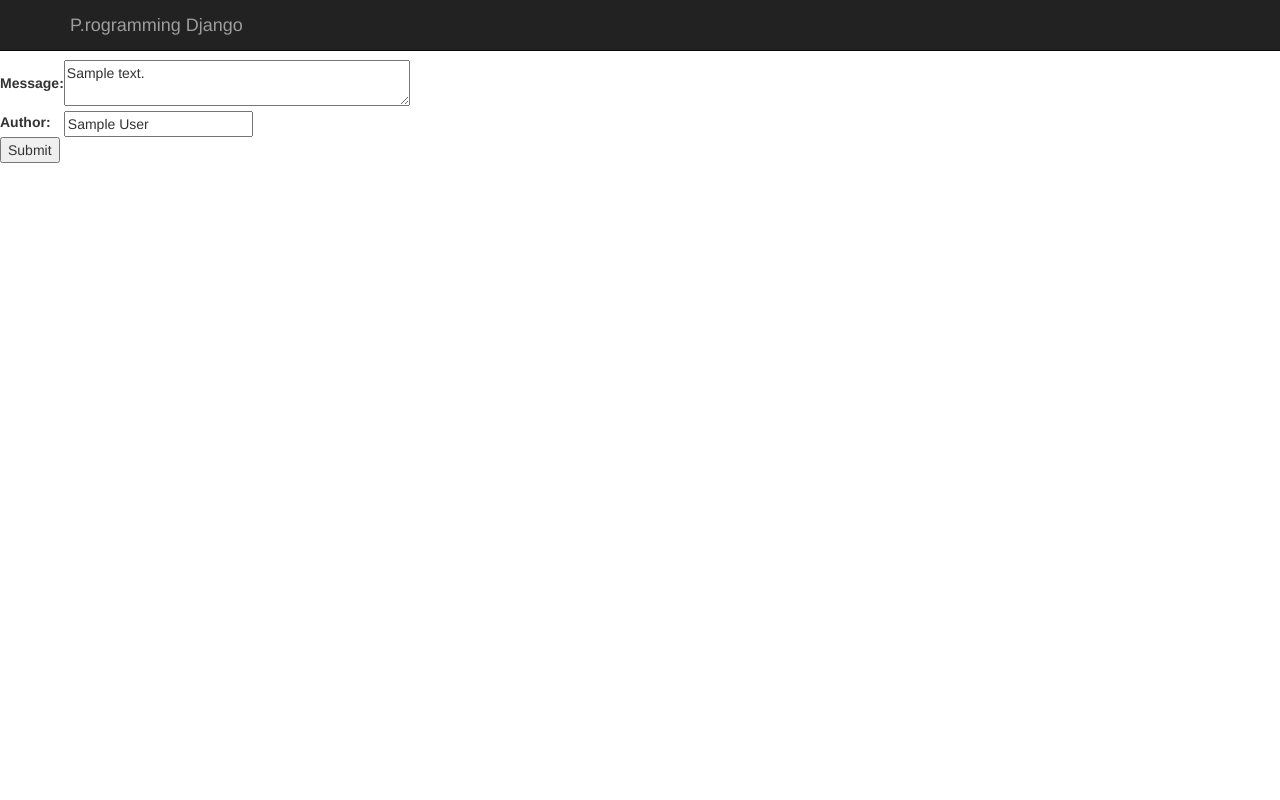
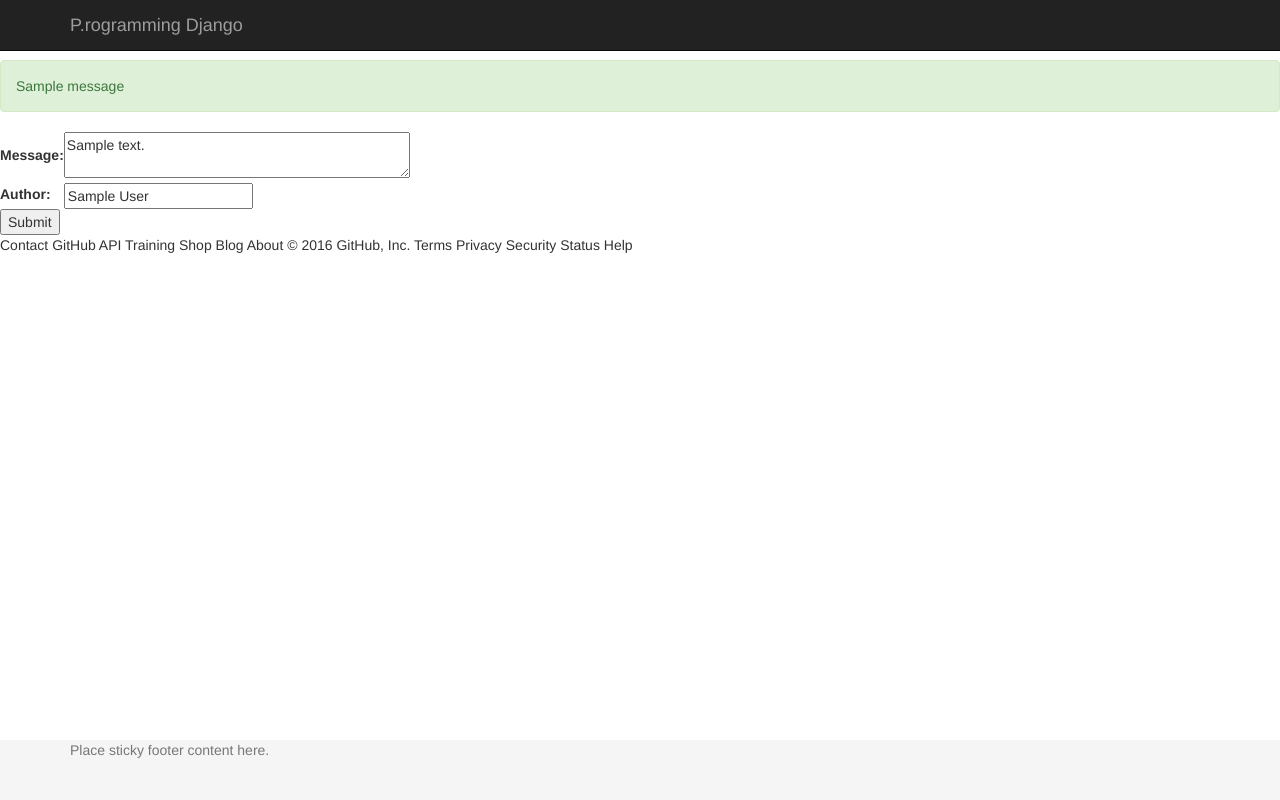
Before and after one commit to saintexupery/programming-5th, a Django app: page /blog/1/1/edit/ in a window 1280 px wide. Run offline with Django 3.2, Linux system fonts and the light colour scheme; tables that the repository leaves empty hold one stand-in row (values such as "Sample post"); one stand-in notice (Sample message) is shown; parts of the project's set-up code (start-up, migrations or seed data) failed here and were passed over; some libraries are stand-ins or nearby versions.

Commit message:
messages 기능 추가

```diff
--- a/blog/templates/blog/base.html
+++ b/blog/templates/blog/base.html
@@ -3,7 +3,7 @@
 <head>
 <meta charset="utf-8" />
 <meta name="viewport" content="width=device-width,initial-scale=1.0,minimum-scale=1.0,maximum-scale=1.0,user-scalable=no" />
-<title>P.rogramming Blog</title>
+<title>{% block title %}P.rogramming Blog{% endblock %}</title>
 <link rel="stylesheet" href="https://maxcdn.bootstrapcdn.com/bootstrap/3.3.6/css/bootstrap.min.css" />
 <style>
 body {
@@ -23,6 +23,11 @@ body {
   height: 60px;
   background-color: #f5f5f5;
 }
+.alert-debug {
+    background-color: #eeeeee;
+    border-color: #eeeeee;
+    color: #333;
+}
 </style>
 </head>
 <body>
@@ -35,9 +40,24 @@ body {
     </div>
 </div>
 
+{% if messages %}
+  {% for message in messages %}
+    <div class="alert alert-{{ message.tags }}">
+      {{ message }}
+    </div>
+  {% endfor %}
+{% endif %}
+
 {% block content %}
+{% endblock %}
 
-{% endblock %}
+<div class="footer">
+    <div class="container">
+        <p class="text-muted">Place sticky footer content here.</p>
+    </div>
+</div>
 
 </body>
 </html>
+Contact GitHub API Training Shop Blog About
+© 2016 GitHub, Inc. Terms Privacy Security Status Help
--- a/blog/views.py
+++ b/blog/views.py
@@ -1,4 +1,5 @@
 from django.http import Http404
+from django.contrib import  messages
 from django.shortcuts import render, get_object_or_404, redirect
 from django.core.urlresolvers import reverse
 from .models import Post, Comment
@@ -27,6 +28,7 @@ def post_detail(request, pk):
             comment = form.save(commit=False)
             comment.post = get_object_or_404(Post, pk=pk)
             comment.save()
+            messages.success(request, '새 댓글을 저장했습니다.')
             return redirect('blog:post_detail', pk)
     else:
         form = CommentForm()
@@ -46,6 +48,7 @@ def comment_edit(request, post_pk, comment_pk):
 
         if form.is_valid():
             comment = form.save()
+            messages.success(request, '댓글을 수정하였습니다.')
             return redirect(post)
 #            return redirect('blog:post_detail', post_pk)
     else:
--- a/programming/settings.py
+++ b/programming/settings.py
@@ -126,3 +126,6 @@ USE_TZ = True
 STATIC_URL = '/static/'
 
 EPOST_API_KEY = os.environ.get('EPOST_API_KEY', '5315606e3fe0e7fe41470021503104')
+
+from django.contrib.messages import constants as messages_constants
+MESSAGE_TAGS = {messages_constants.ERROR: 'danger'}
```
